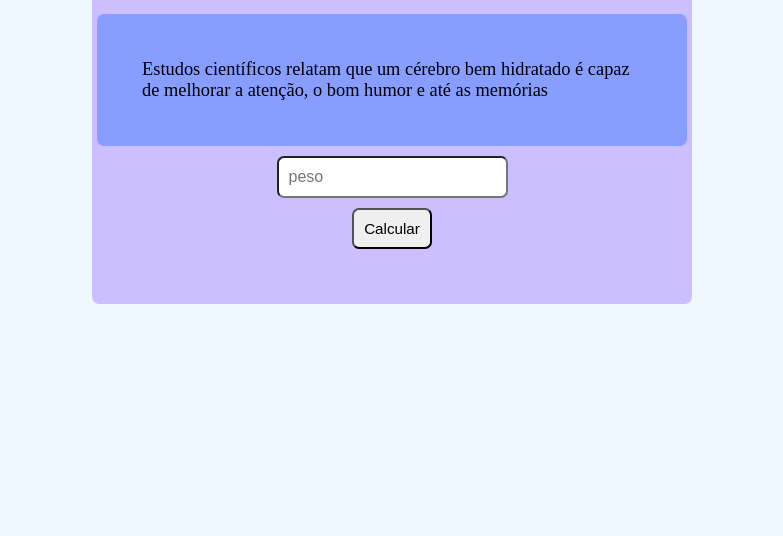
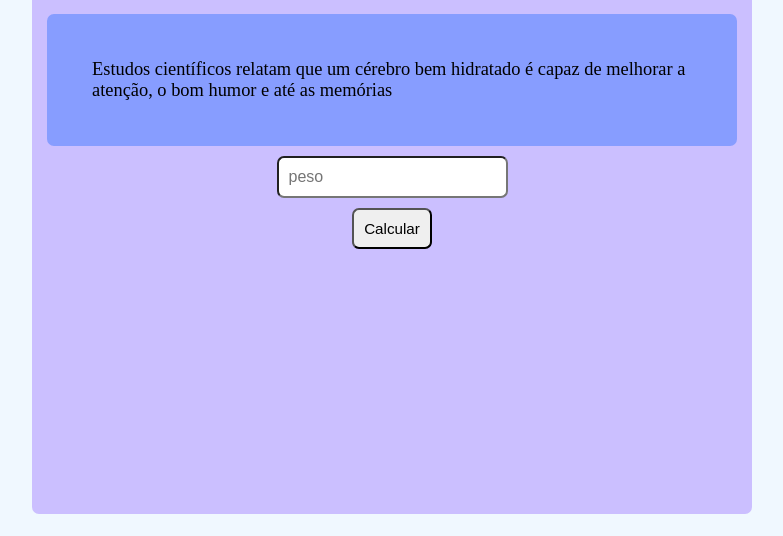
Before and after one commit to programacaogabriel/Site---matematica_da_agua, a plain HTML site: page index.html in a window 1280 px wide. Shown: the part 264-800 px from the top of the page, without its empty margins (248-1031 px from the left). Drawn offline with Linux system fonts and the light colour scheme.

Commit message:
:lipstick: estilos do brackground da grade
Fazendo uma alteração na posição do texto

```diff
--- a/styles.css
+++ b/styles.css
@@ -11,12 +11,14 @@ body {
     flex-direction: column;
     justify-content: center;
     align-items: center;
-    margin: 5px;
+    margin: 15px;
+    padding: 10px;
     background-color: rgb(203, 191, 255);
-    width: 600px;
-    height: 400px;
+    width: 700px;
+    height: 800px;
     border-radius: 7px;
     font-size: max(12px, 2.3vh);
+    text-align: center;
 }
 
 #tela_calculadora .texto {
@@ -26,6 +28,7 @@ body {
     font-size: medium;
     background-color: rgb(135, 157, 255);
     font-size: max(15px, 2.3vh);
+    text-align: left;
 }
 
 #tela_calculadora .number {
```
Also changed, not shown: imagens_projeto/screen.jpg.
